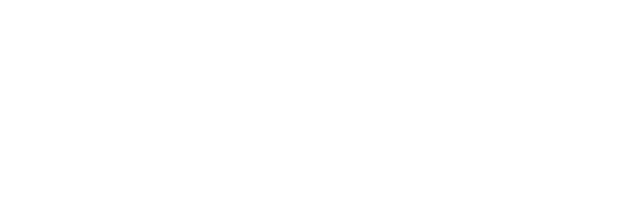
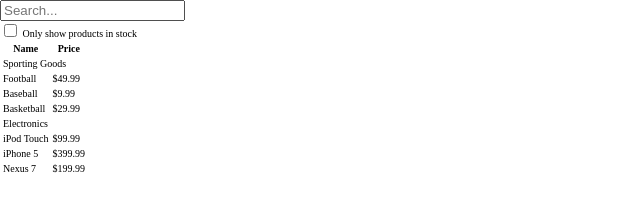
Before and after one commit to forethoughtde/items_list_app, a plain HTML site: page index.html in a window 1280 px wide. Shown: the whole page, without its empty margins (0-640 px from the left). Drawn offline with Linux system fonts and the light colour scheme.

Commit message:
funtional stock listing app

```diff
--- a/index.html
+++ b/index.html
@@ -9,7 +9,31 @@
     <link rel="stylesheet" href="style.css">
 </head>
 <body>
+    <div class="ssa_wrapper">
+        <div class="ssa_input_search_container">
+            <label>
+                <input type="text" id="searchProducts" placeholder="Search...">
+            </label>
+        </div>
+        <div class="ssa_input_stock_only_option">
+            <label>
+                <input type="checkbox" id="showStockedItem"> Only show products in stock
+            </label>
+        </div>
+        <div class="ssa_items_list">
+            <table>
+                <thead>
+                    <tr>
+                        <th>Name</th>
+                        <th>Price</th>
+                    </tr>
+                </thead>
+                <tbody>
 
+                </tbody>
+            </table>
+        </div>
+    </div>
     <script src="script.js"></script>
 </body>
 </html>
--- a/script.js
+++ b/script.js
@@ -0,0 +1,95 @@
+(function(){
+
+    const data = [
+        { category : "Sporting Goods", price : "$49.99", stocked : true, name : "Football" },
+        { category : "Sporting Goods", price : "$9.99", stocked : true, name : "Baseball" },
+        { category : "Sporting Goods", price : "$29.99", stocked : false, name : "Basketball" },
+        { category : "Electronics", price : "$99.99", stocked : true, name : "iPod Touch" },
+        { category : "Electronics", price : "$399.99", stocked : false, name : "iPhone 5" },
+        { category : "Electronics", price : "$199.99", stocked : true, name : "Nexus 7" }
+    ];
+
+    const $stockElement = document.getElementById('showStockedItem');
+    const $searchInput = document.getElementById('searchProducts');
+
+    const listCategoriesFromData = (data)=>{
+
+        let categoryList = [];
+        for (let row of data) {
+            if (!categoryList.includes(row['category'])) {
+                categoryList.push(row['category']);
+            }
+        }
+
+        return categoryList;
+    };
+
+
+    const getItemsInStock = (data)=>{
+
+        let itemsInStock = [];
+        for (let row of data) {
+            if (row['stocked']) {
+                itemsInStock.push(row);
+            }
+        }
+
+        return itemsInStock;
+    };
+
+    const getItemsFromCategory = (data, category, inStock)=>{
+
+        let itemsInStock = inStock ? getItemsInStock(data) : data;
+        let items = [];
+        for (let row of itemsInStock) {
+            if (row['category'] === category) {
+                items.push(row);
+            }
+        }
+
+        return items;
+    };
+
+
+    const buildHTMLStructureOfItems = (data, inStock = false)=>{
+
+        let htmlStructure = ``;
+        for (let i of listCategoriesFromData(data)) {
+            htmlStructure += `<tr><td colspan="2">${i}</td></tr>`;
+            for (let j of getItemsFromCategory(data, i, inStock)) {
+                htmlStructure += `<tr><td>${j['name']}</td><td>${j['price']}</td></tr>`;
+            }
+        }
+
+        return htmlStructure;
+    };
+
+    function appendToTableBody(tbodyData){
+        document.getElementsByTagName('tbody')[0].innerHTML = tbodyData;
+    }
+
+    appendToTableBody(buildHTMLStructureOfItems(data));
+
+    $stockElement.addEventListener('change', function(){
+
+        if (this.checked) {
+            appendToTableBody(buildHTMLStructureOfItems(data, true));
+            return;
+        }
+        appendToTableBody(buildHTMLStructureOfItems(data));
+    });
+
+    $searchInput.addEventListener('input', function(){
+
+        let filterData = [];
+        for (let row of data) {
+            if (row['name'].toLowerCase().indexOf(this.value.toLowerCase()) > -1) {
+                filterData.push(row);
+            }
+
+        }
+        appendToTableBody(buildHTMLStructureOfItems(filterData, $stockElement.checked));
+        // return filterData;
+    });
+
+})();
--- a/style.css
+++ b/style.css
@@ -0,0 +1,8 @@
+*, *:before, *:after {
+	box-sizing: border-box;
+}
+
+html, body {
+	font-size: 10px;
+	margin: 0;
+}
```
